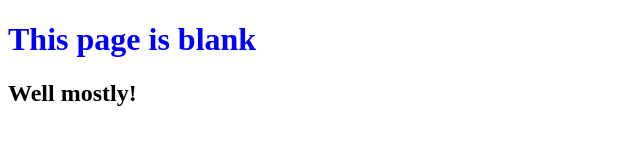
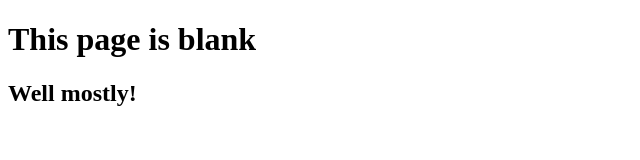
Before and after one commit to MARTINHOE/0main_openSAP_repo, a plain HTML site: page index.html in a window 1280 px wide. Shown: the whole page, without its empty margins (0-640 px from the left). Drawn offline with Linux system fonts and the light colour scheme.

Commit message:
Revert "Added blue color to first header"
This reverts commit e088d7c7ddb92fa0f9977c78c1ffe8260ab3515c.

```diff
--- a/index.html
+++ b/index.html
@@ -5,7 +5,7 @@
 		<title>A page of quotations</title>
 	</head>
 	<body>
-		<h1 style = "color: BLUE">This page is blank</h1>
+		<h1>This page is blank</h1>
 		<h2>Well mostly!</h2>
 	</body>
 </html>
```
